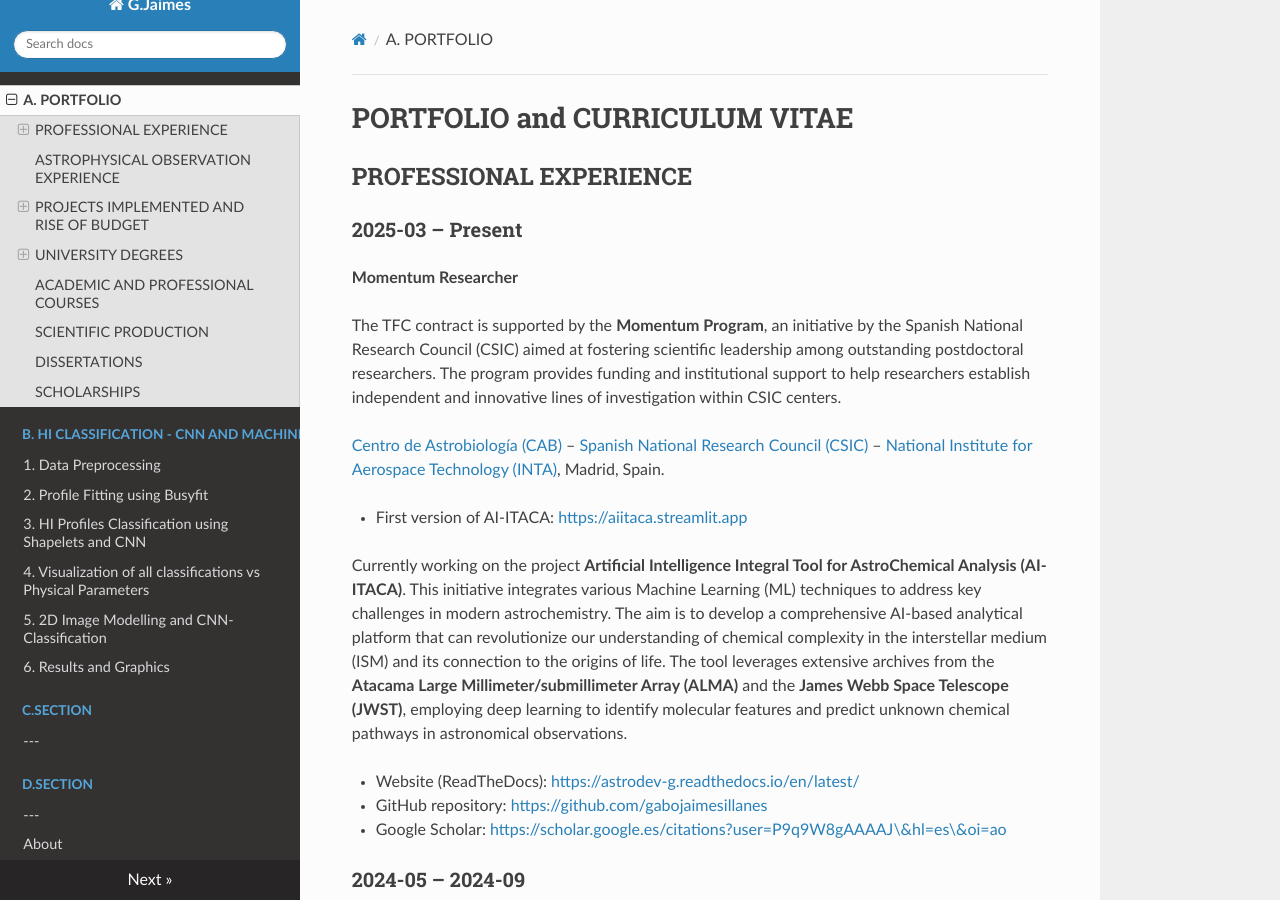
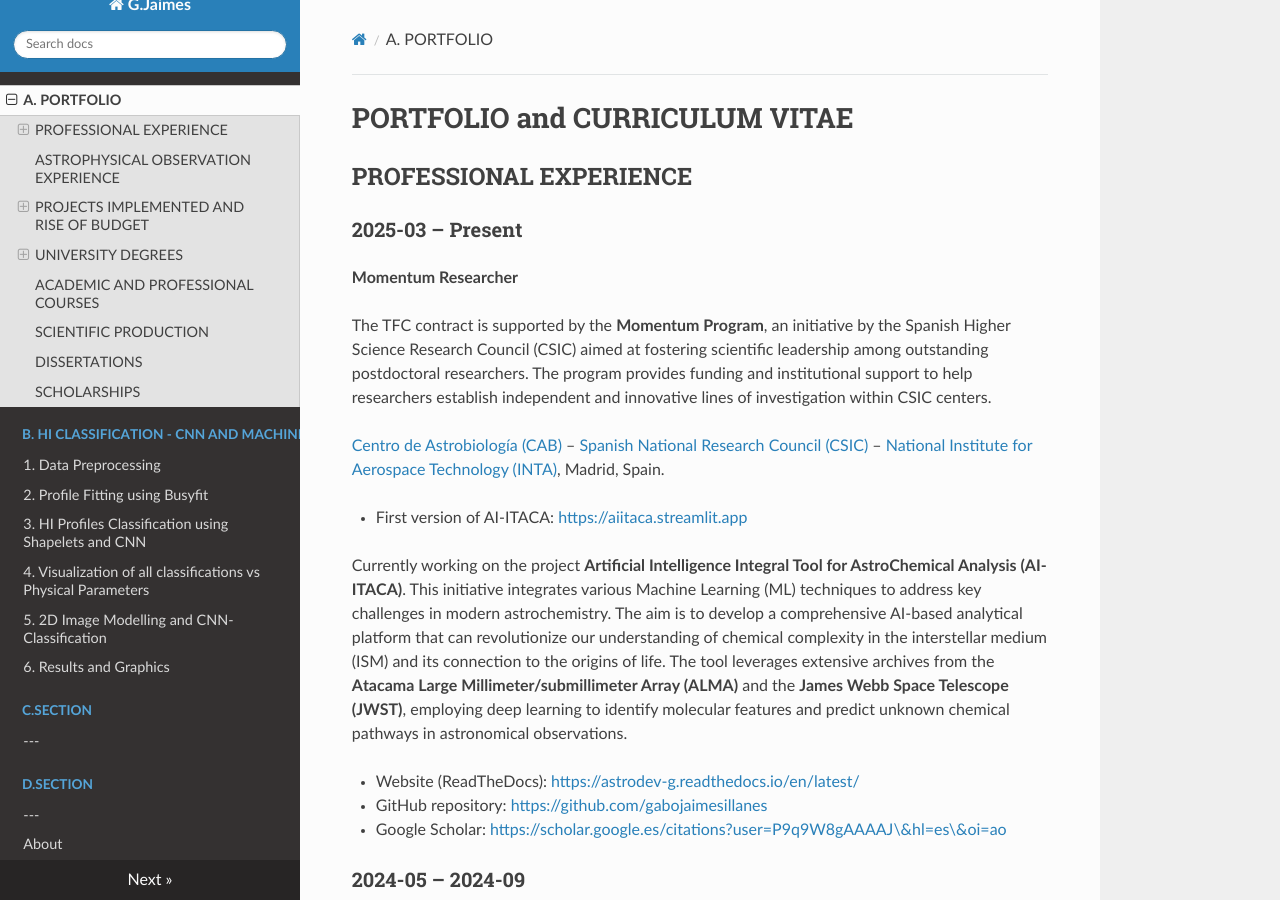
Before and after one commit to gabojaimesillanes/g.jaimes.illanes, an MkDocs documentation site: the page built from docs/portfolio.md, in a window 1280 px wide and 900 px high. Built offline with MkDocs 1.6.1, drawn with Linux system fonts in a browser that asks for light colours; nearby versions of some CDN libraries.

Commit message:
Update portfolio.md

```diff
--- a/docs/portfolio.md
+++ b/docs/portfolio.md
@@ -6,7 +6,7 @@
 
 **Momentum Researcher**
 
-The TFC contract is supported by the **Momentum Program**, an initiative by the Spanish National Research Council (CSIC) aimed at fostering scientific leadership among outstanding postdoctoral researchers. The program provides funding and institutional support to help researchers establish independent and innovative lines of investigation within CSIC centers.
+The TFC contract is supported by the **Momentum Program**, an initiative by the Spanish Higher Science Research Council (CSIC) aimed at fostering scientific leadership among outstanding postdoctoral researchers. The program provides funding and institutional support to help researchers establish independent and innovative lines of investigation within CSIC centers.
 
 [Centro de Astrobiología (CAB)](https://cab.inta-csic.es/) – [Spanish National Research Council (CSIC)](https://www.csic.es/) – [National Institute for Aerospace Technology (INTA)](https://www.inta.es/), Madrid, Spain.
 
```
